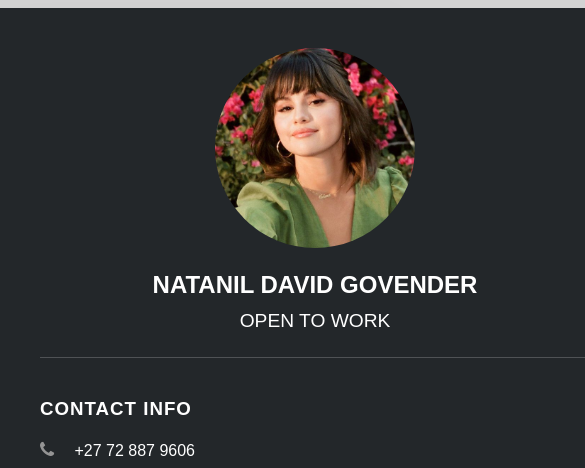
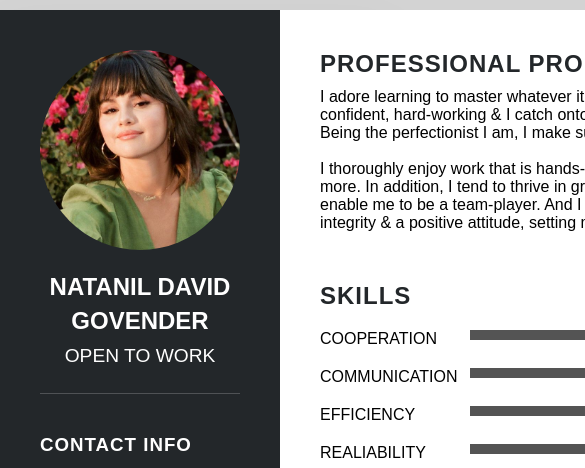
Before and after one commit to NatanilCV/NatanilCV.github.io, a plain HTML site: page index.html in a window 390 px wide. Shown: the top 468 px of the page, 585 px wide, since content can reach past the window. Drawn offline with Linux system fonts and the light colour scheme.

Commit message:
Update CV.css

```diff
--- a/Assets/CV.css
+++ b/Assets/CV.css
@@ -236,10 +236,10 @@ display: block;
     width: 550px;
 }
 
-@media (max-width: 800px) {
+@media (max-width: 1000px) {
 .container {
-  margin: 8px;
-    grid-template-columns: repeat(1,2fr);
+  margin: 10px;
+    grid-template-columns: repeat(2,2fr);
 
 
 }
```
